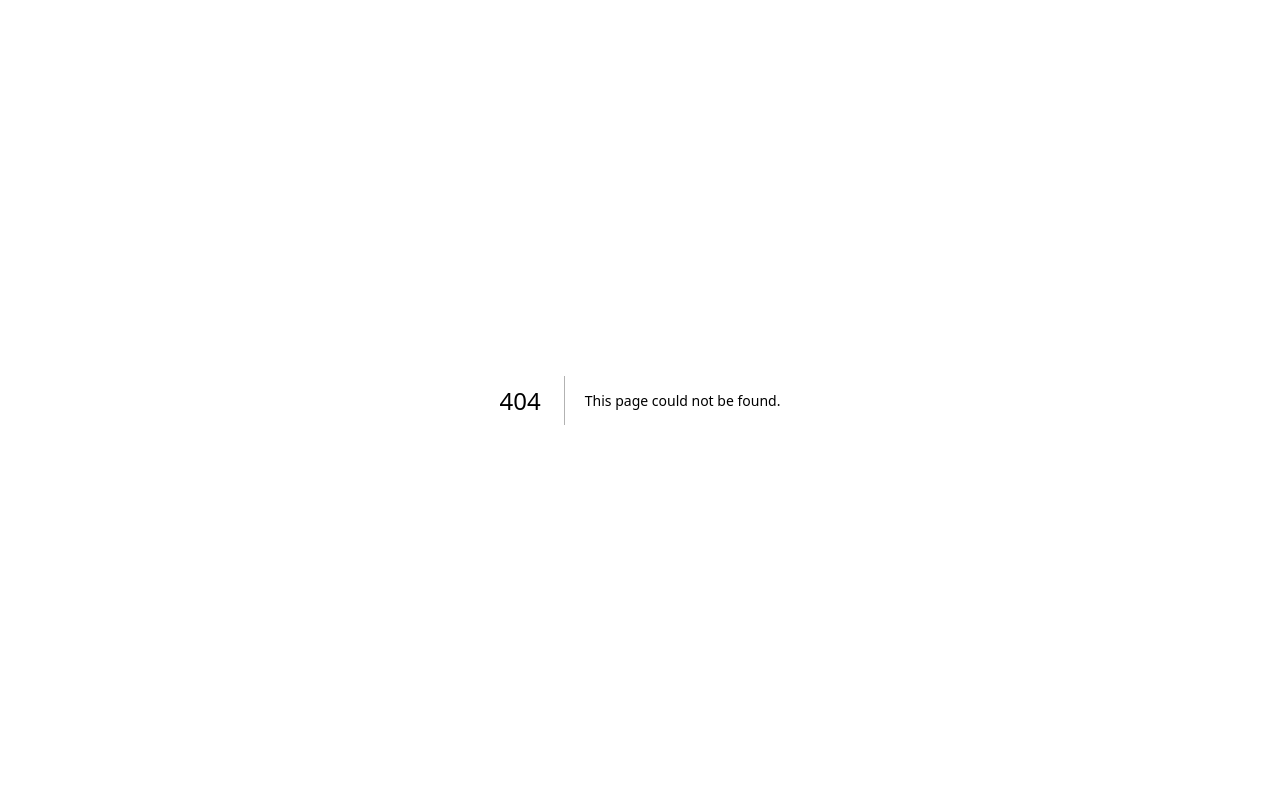
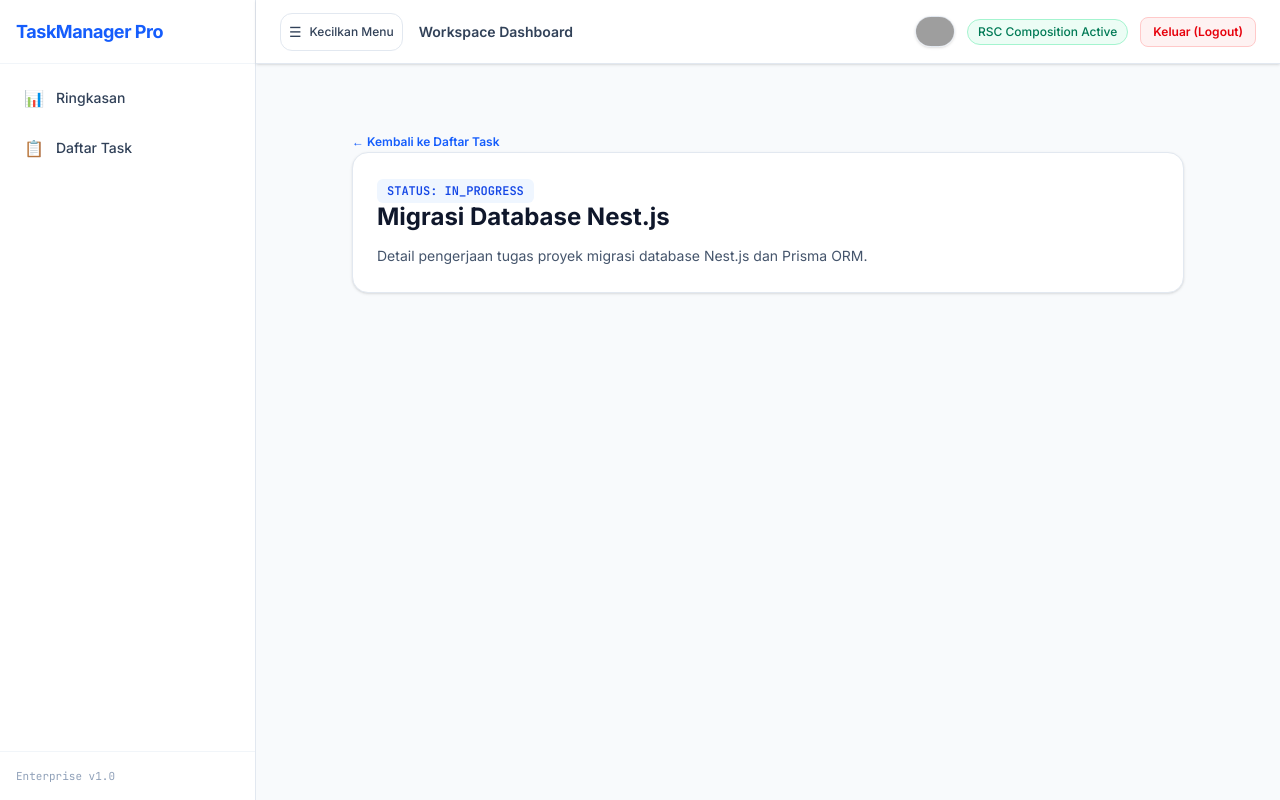
Before and after one commit to anggarasa/nextjs-roadmap, a Next.js app: page /dashboard/tasks/1 in a window 1280 px wide. Before the commit this address had no page. Built offline with nearby package versions, Linux system fonts and the light colour scheme; no server answers; grey boxes are pictures that could not be loaded.

Commit message:
materi 37

```diff
--- /dev/null
+++ b/app/(dashboard)/dashboard/tasks/[id]/page.tsx
@@ -0,0 +1 @@
+export { default, generateMetadata } from "@/app/(dashboard)/tasks/[id]/page";
--- a/app/(dashboard)/tasks/[id]/page.tsx
+++ b/app/(dashboard)/tasks/[id]/page.tsx
@@ -1,24 +1,39 @@
-import { Task } from "@/types/task";
+import type { Metadata } from "next";
+import { notFound } from "next/navigation";
 import Link from "next/link";
-import { Badge } from "@/components/ui/Badge";
 
-const fallbackTasks: Record<string, Task> = {
-  "1": { id: 1, title: "Setup Docker Container & Redis Cache", description: "Infrastruktur container untuk caching enterprise", status: "DONE", done: true, priority: "HIGH", projectId: 3 },
-  "2": { id: 2, title: "Integrasi REST API Nest.js Backend", description: "Menghubungkan endpoint backend dengan PostgreSQL", status: "IN_PROGRESS", done: false, priority: "HIGH", projectId: 3 },
-  "3": { id: 3, title: "Implementasi Client State dengan Zustand", description: "Optimasi render isolation & atomic selectors", status: "OPEN", done: false, priority: "MEDIUM", projectId: 3 },
-  "4": { id: 4, title: "Optimasi Form Handling dengan React Hook Form", description: "Validasi form ketat berbasis skema Zod", status: "OPEN", done: false, priority: "LOW", projectId: 3 },
+interface PageProps {
+  params: Promise<{ id: string }>;
+}
+
+const fallbackTasks: Record<string, any> = {
+  "1": {
+    id: 1,
+    title: "Migrasi Database Nest.js",
+    description: "Detail pengerjaan tugas proyek migrasi database Nest.js dan Prisma ORM.",
+    status: "IN_PROGRESS",
+    done: false,
+  },
+  "2": {
+    id: 2,
+    title: "Setup Docker Container & Redis Cache",
+    description: "Infrastruktur container untuk caching enterprise.",
+    status: "DONE",
+    done: true,
+  },
 };
 
-async function getTaskById(id: string): Promise<Task> {
+// Helper fetch data dari backend Nest.js (Otomatis dideduplikasi oleh Next.js)
+async function getTask(id: string) {
+  const token = process.env.INTERNAL_API_KEY || "farhan-secret-key";
+  const apiUrl = process.env.NESTJS_API_URL || "http://localhost:3001";
+
   try {
-    const token = process.env.INTERNAL_API_KEY || "farhan-secret-key";
-    const apiUrl = process.env.NESTJS_API_URL || process.env.NEXT_PUBLIC_API_URL || "http://localhost:3001";
     const res = await fetch(`${apiUrl}/tasks/${id}`, {
       headers: {
         Authorization: `Bearer ${token}`,
         "x-api-key": token,
       },
-      cache: "no-store",
     });
 
     if (res.ok) {
@@ -28,53 +43,82 @@ async function getTaskById(id: string): Promise<Task> {
     // Backend offline / network error
   }
 
-  // Fallback data
+  // Fallback demo tasks jika backend offline atau ID tertentu
   if (fallbackTasks[id]) {
     return fallbackTasks[id];
   }
 
+  return null;
+}
+
+// 1. Fungsi Dinamis Penghasil Metadata SEO Server-Side
+export async function generateMetadata({ params }: PageProps): Promise<Metadata> {
+  const { id } = await params;
+  const task = await getTask(id);
+
+  // Fallback jika task tidak ditemukan di database
+  if (!task) {
+    return {
+      title: "Tugas Tidak Ditemukan",
+      description: "Data tugas yang Anda cari tidak tersedia di sistem.",
+    };
+  }
+
+  // Menghasilkan metadata lengkap dengan Open Graph & Twitter Cards
   return {
-    id,
-    title: `Task #${id}`,
-    description: "Detail tugas dari memori sistem.",
-    status: "OPEN",
-    done: false,
-    priority: "MEDIUM",
-    projectId: 3,
+    title: task.title, // Otomatis disandingkan template: "[Title] | FARHAN CODERS"
+    description: task.description || `Detail pengerjaan tugas proyek ID ${id}`,
+    openGraph: {
+      title: task.title,
+      description: task.description || "Detail pengerjaan tugas proyek tim",
+      url: `/dashboard/tasks/${id}`,
+      siteName: "FARHAN CODERS Task Manager",
+      images: [
+        {
+          url: "/images/og-task-banner.png", // Dikonversi jadi absolut via metadataBase
+          width: 1200,
+          height: 630,
+          alt: `Pratinjau Tugas: ${task.title}`,
+        },
+      ],
+      type: "website",
+    },
+    twitter: {
+      card: "summary_large_image",
+      title: task.title,
+      description: task.description || "Detail pengerjaan tugas proyek tim",
+    },
   };
 }
 
-export default async function TaskDetailPage({ params }: { params: Promise<{ id: string }> | { id: string } }) {
-  const resolvedParams = await params;
-  const id = resolvedParams.id;
-  const task = await getTaskById(id);
-  const status = task.status || (task.done ? "DONE" : "OPEN");
+// 2. Komponen Halaman Utama
+export default async function TaskDetailPage({ params }: PageProps) {
+  const { id } = await params;
+  const task = await getTask(id);
+
+  if (!task) {
+    notFound();
+  }
+
+  const status = task.status || (task.done ? "DONE" : "IN_PROGRESS");
 
   return (
-    <div className="max-w-2xl mx-auto p-6 bg-white rounded-2xl border border-slate-200 shadow-sm space-y-4">
-      <div className="flex justify-between items-center pb-3 border-b border-slate-100">
-        <Link href="/tasks" className="text-xs font-semibold text-blue-600 hover:underline">
-          ← Kembali ke Daftar Task
-        </Link>
-        <span className="text-xs font-mono px-2 py-0.5 bg-slate-100 text-slate-600 rounded">ID: {task.id}</span>
-      </div>
+    <div className="p-8 max-w-4xl mx-auto space-y-6">
+      <Link
+        href="/dashboard/tasks"
+        className="text-xs font-semibold text-blue-600 hover:underline"
+      >
+        ← Kembali ke Daftar Task
+      </Link>
 
-      <div className="flex items-start justify-between gap-4">
-        <h1 className="text-2xl font-bold text-slate-900">{task.title}</h1>
-        <Badge status={status} />
-      </div>
-
-      <p className="text-sm text-slate-600 leading-relaxed">{task.description || "Tidak ada deskripsi detail untuk pekerjaan ini."}</p>
-
-      <div className="pt-4 border-t border-slate-100 grid grid-cols-2 gap-4 text-xs text-slate-500">
-        <div>
-          <span className="block font-semibold text-slate-700">Project ID</span>
-          <span className="font-mono">{task.projectId || 3}</span>
-        </div>
-        <div>
-          <span className="block font-semibold text-slate-700">Prioritas</span>
-          <span className="font-semibold text-slate-800">{task.priority || "MEDIUM"}</span>
-        </div>
+      <div className="bg-white border border-slate-200 rounded-2xl p-6 shadow-sm space-y-3">
+        <span className="text-xs font-mono font-semibold px-2.5 py-1 bg-blue-50 text-blue-700 rounded-md">
+          STATUS: {status}
+        </span>
+        <h1 className="text-2xl font-bold font-sans text-slate-900">{task.title}</h1>
+        <p className="text-sm font-sans text-slate-600 leading-relaxed">
+          {task.description || "Tidak ada deskripsi detail untuk tugas ini."}
+        </p>
       </div>
     </div>
   );
--- a/app/(dashboard)/tasks/page.tsx
+++ b/app/(dashboard)/tasks/page.tsx
@@ -7,6 +7,12 @@ import { headers, cookies } from "next/headers";
 import { getCurrentUserSession } from "@/lib/auth-session";
 import { UserAvatar } from "@/components/UserAvatar";
 import { ProjectBanner } from "@/components/ProjectBanner";
+import type { Metadata } from "next";
+
+export const metadata: Metadata = {
+  title: "Daftar Tugas",
+  description: "Sistem manajemen tugas dan kolaborasi tim terintegrasi penuh dengan Nest.js API & Prisma.",
+};
 
 const fallbackTasks: Task[] = [
   { id: 1, title: "Setup Docker Container & Redis Cache", description: "Infrastruktur container untuk caching enterprise", status: "DONE", done: true, priority: "HIGH" },
--- a/app/layout.tsx
+++ b/app/layout.tsx
@@ -16,9 +16,24 @@ const mono = JetBrains_Mono({
   display: "swap",
 });
 
+// Deklarasi Metadata Global Server-Side
 export const metadata: Metadata = {
-  title: "Task Manager Enterprise",
-  description: "Masterclass Next.js Dashboard",
+  title: {
+    default: "FARHAN CODERS - Task Manager Enterprise",
+    template: "%s | FARHAN CODERS",
+  },
+  description:
+    "Sistem manajemen tugas dan kolaborasi tim terintegrasi penuh dengan Nest.js API & Prisma.",
+  metadataBase: new URL("https://taskmanager.farhancoders.com"),
+  keywords: [
+    "Next.js 15",
+    "NestJS",
+    "TypeScript",
+    "Task Manager",
+    "Enterprise Dashboard",
+    "Prisma ORM",
+  ],
+  authors: [{ name: "Farhan Coders", url: "https://farhancoders.com" }],
 };
 
 export default function RootLayout({
--- /dev/null
+++ b/app/not-found.tsx
@@ -0,0 +1,27 @@
+import Link from "next/link";
+
+export default function NotFound() {
+  return (
+    <div className="min-h-screen flex items-center justify-center bg-slate-50 p-6">
+      <div className="max-w-md w-full text-center space-y-4 bg-white p-8 rounded-2xl border border-slate-200 shadow-sm">
+        <span className="font-mono text-xs font-semibold px-2.5 py-1 bg-amber-50 text-amber-700 rounded-md border border-amber-200">
+          404 NOT FOUND
+        </span>
+        <h2 className="text-2xl font-bold font-sans text-slate-900">
+          Tugas Tidak Ditemukan
+        </h2>
+        <p className="text-sm font-sans text-slate-600">
+          Data tugas yang Anda cari tidak tersedia di sistem atau telah dihapus.
+        </p>
+        <div className="pt-2">
+          <Link
+            href="/dashboard/tasks"
+            className="inline-flex items-center justify-center px-4 py-2 text-xs font-semibold text-white bg-blue-600 hover:bg-blue-700 rounded-lg transition-colors"
+          >
+            ← Kembali ke Dashboard
+          </Link>
+        </div>
+      </div>
+    </div>
+  );
+}
```
Also changed, not shown: public/images/og-task-banner.png (added).
